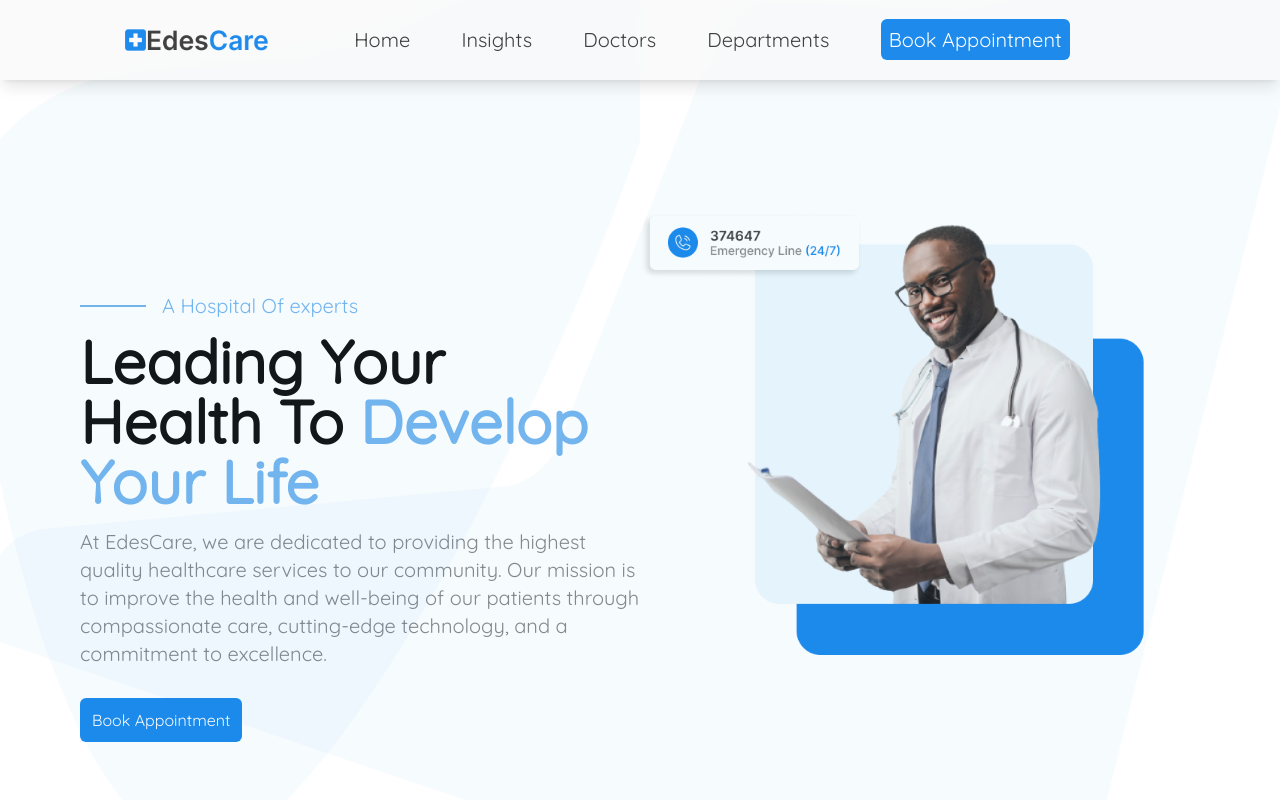
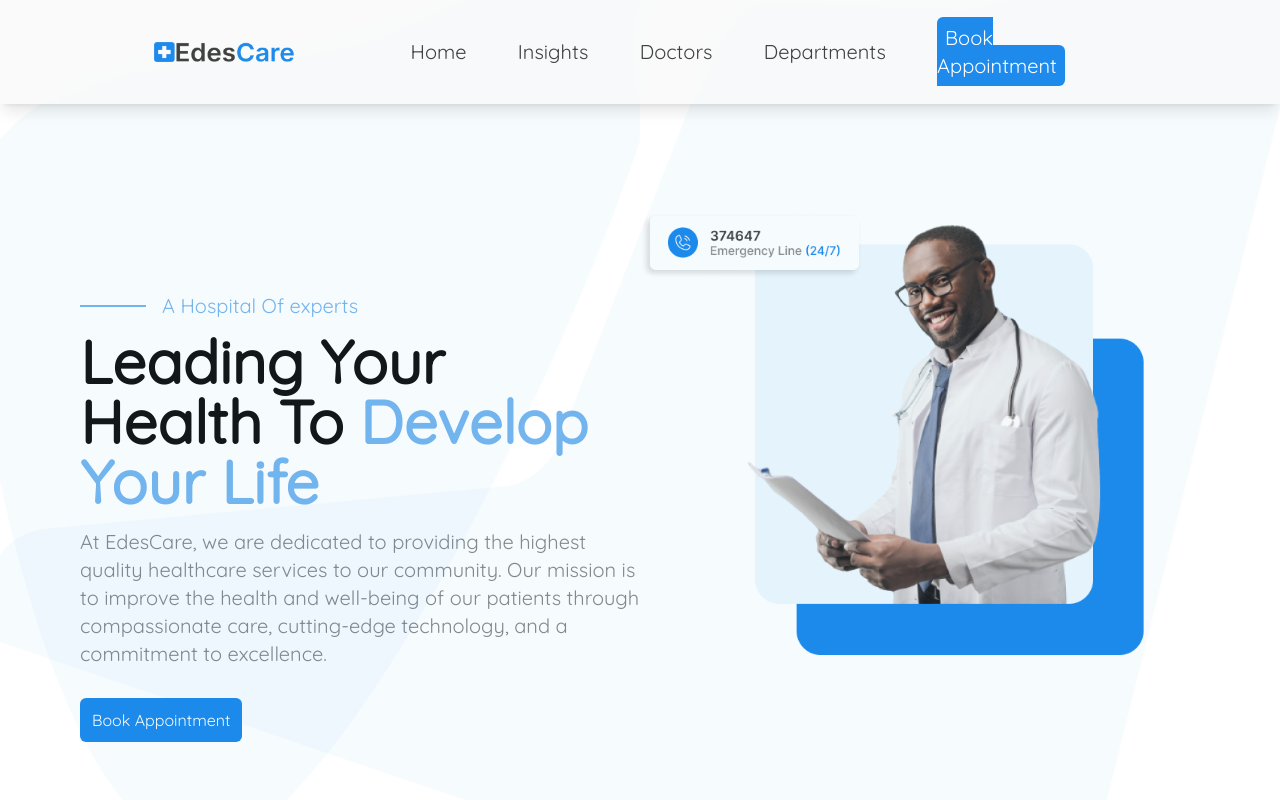
Before and after one commit to alimuhammeddev/Edescare, a plain HTML site: page index.html in a window 1280 px wide. Shown: the top 800 px of the page. Drawn offline with nearby package versions, Linux system fonts and the light colour scheme.

Commit message:
final commit

```diff
--- a/index.html
+++ b/index.html
@@ -21,13 +21,13 @@
     }
 </style>
 <body>
-    <header class="bg-[#f8f8f8] z-20 fixed top-0 left-0 w-full shadow-lg backdrop-blur-lg bg-opacity-70 lg:px-20 px-5">
+    <header class="bg-[#f8f8f8] z-20 fixed top-0 left-0 w-full shadow-lg backdrop-blur-lg bg-opacity-70 lg:px-28 px-5">
         <nav class="flex justify-between items-center w-[92%] mx-auto py-6">
             <div>
                 <img src="/img/logo 1.png" class="w-36" alt="">
             </div>
             <div class="nav-links md:static fixed md:min-h-fit min-h-[60vh] left-0 top-20 -translate-x-full md:translate-x-0 md:w-auto w-full flex items-center px-5 transform transition-transform duration-300 ease-in-out bg-[#f8f8f8] lg:bg-transparent md:bg-transparent">
-                <ul class="flex md:flex-row flex-col md:items-center md:gap-[4vw] gap-8">
+                <ul class="flex md:flex-row flex-col md:items-center md:gap-[4vw] gap-8 ml-24">
                     <li>
                         <a class="text-[#121212CC] hover:text-[#1D8AEC] transition ease-out duration-500 lg:text-xl text-xl md:text-base" href="#">Home</a>
                     </li>
```
